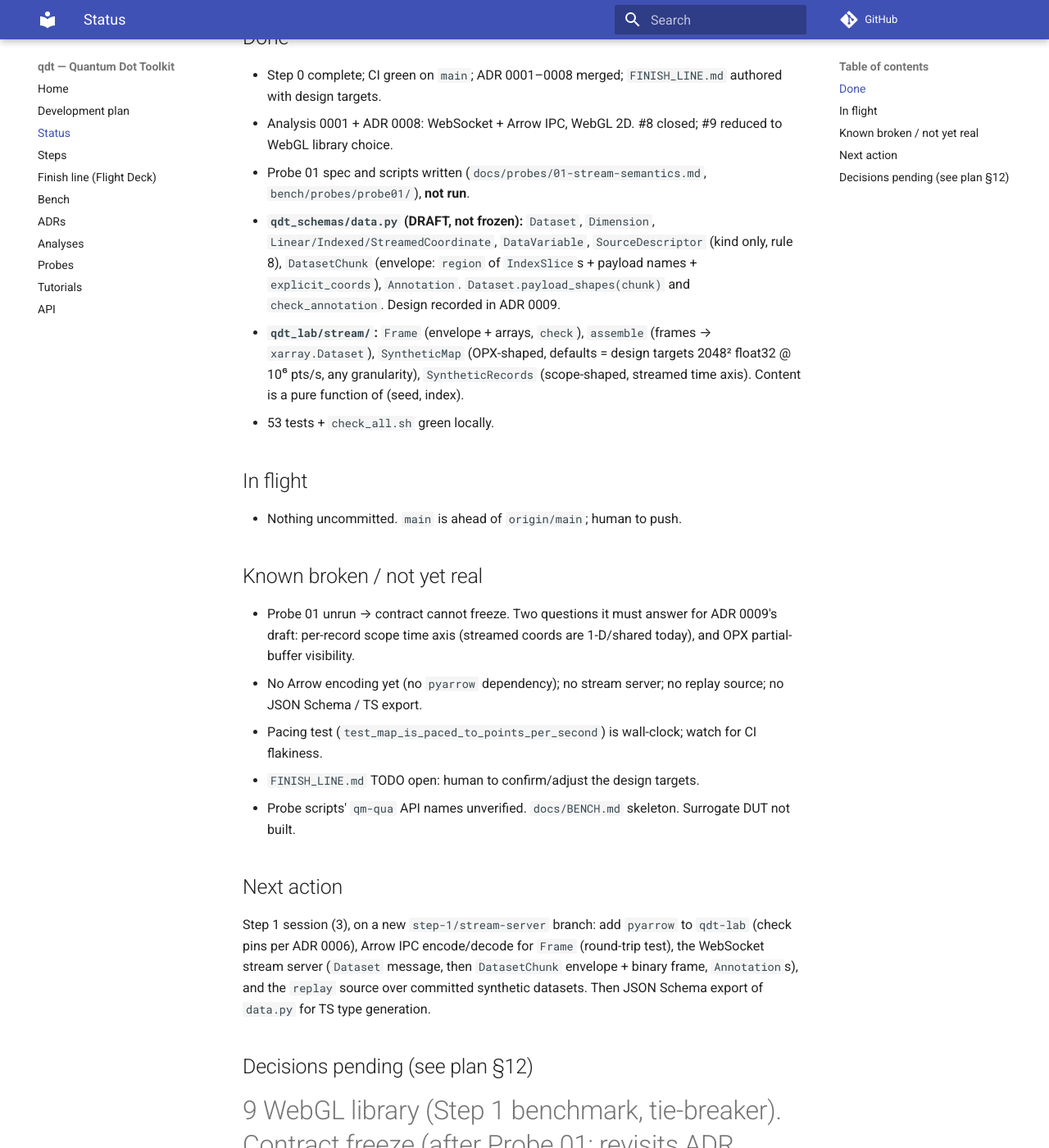
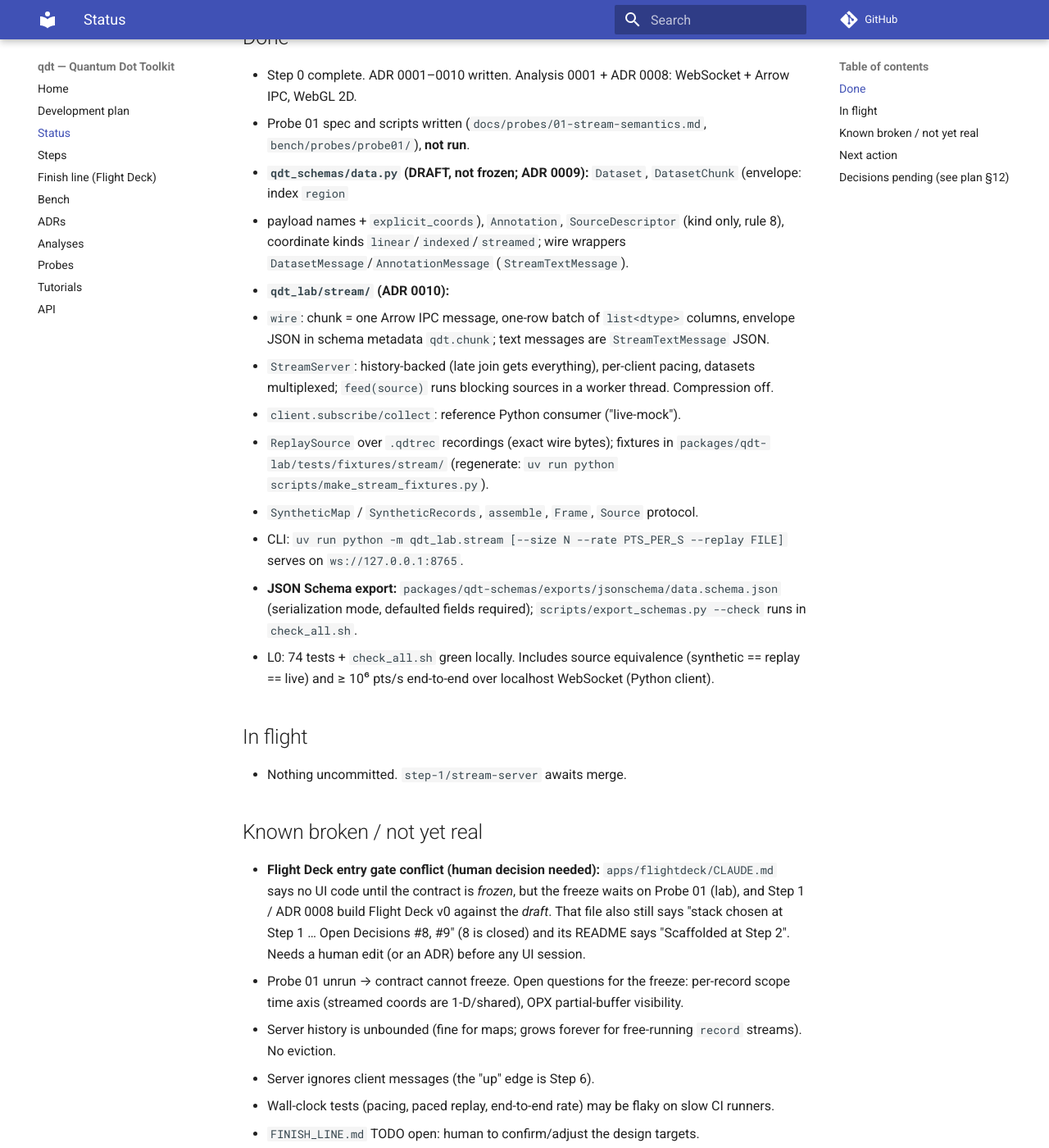
Before and after one commit to CowboyQuantum/qdt, an MkDocs documentation site: the page built from docs/STATUS.md, in a window 1280 px wide and 1400 px high, scrolled down 361 px. Shown: the whole window at 82% size. Built offline with MkDocs 1.6.1 and Material for MkDocs 9.7.7, drawn with Linux system fonts in a browser that asks for light colours; comment, search, counter and statistics services are not loaded; some of the changed text lies outside the part shown.

Commit message:
docs(adr): 0010 stream wire protocol; rewrite STATUS
Co-Authored-By: Claude Opus 5.5 <noreply@anthropic.com>

```diff
--- a/docs/STATUS.md
+++ b/docs/STATUS.md
@@ -4,38 +4,52 @@
 > A fresh session must be able to continue from this file alone.
 
 **Current step:** 1 — Dataset contract + Flight Deck v0 → `docs/steps/01-dataset-contract-and-flightdeck.md`
-**Branch:** `main` (`step-1/dataset-contract` merged locally; not pushed — pushing stays manual)
-**Last session:** 2026-10-11 — session (2): contract draft + synthetic sources; ADR 0009.
+**Branch:** `step-1/stream-server` (not yet merged to `main`; pushing stays manual)
+**Last session:** 2026-10-11 — session (3): Arrow wire codec, WebSocket stream server, replay, JSON Schema export; ADR 0010.
 
 ## Done
-- Step 0 complete; CI green on `main`; ADR 0001–0008 merged; `FINISH_LINE.md` authored with design targets.
-- Analysis 0001 + ADR 0008: WebSocket + Arrow IPC, WebGL 2D. #8 closed; #9 reduced to WebGL library choice.
+- Step 0 complete. ADR 0001–0010 written. Analysis 0001 + ADR 0008: WebSocket + Arrow IPC, WebGL 2D.
 - Probe 01 spec and scripts written (`docs/probes/01-stream-semantics.md`, `bench/probes/probe01/`), **not run**.
-- **`qdt_schemas/data.py` (DRAFT, not frozen):** `Dataset`, `Dimension`, `Linear/Indexed/StreamedCoordinate`,
-  `DataVariable`, `SourceDescriptor` (kind only, rule 8), `DatasetChunk` (envelope: `region` of `IndexSlice`s +
-  payload names + `explicit_coords`), `Annotation`. `Dataset.payload_shapes(chunk)` and `check_annotation`.
-  Design recorded in ADR 0009.
-- **`qdt_lab/stream/`:** `Frame` (envelope + arrays, `check`), `assemble` (frames → `xarray.Dataset`),
-  `SyntheticMap` (OPX-shaped, defaults = design targets 2048² float32 @ 10⁶ pts/s, any granularity),
-  `SyntheticRecords` (scope-shaped, streamed time axis). Content is a pure function of (seed, index).
-- 53 tests + `check_all.sh` green locally.
+- **`qdt_schemas/data.py` (DRAFT, not frozen; ADR 0009):** `Dataset`, `DatasetChunk` (envelope: index `region`
+  + payload names + `explicit_coords`), `Annotation`, `SourceDescriptor` (kind only, rule 8), coordinate kinds
+  `linear`/`indexed`/`streamed`; wire wrappers `DatasetMessage`/`AnnotationMessage` (`StreamTextMessage`).
+- **`qdt_lab/stream/` (ADR 0010):**
+  - `wire`: chunk = one Arrow IPC message, one-row batch of `list<dtype>` columns, envelope JSON in schema
+    metadata `qdt.chunk`; text messages are `StreamTextMessage` JSON.
+  - `StreamServer`: history-backed (late join gets everything), per-client pacing, datasets multiplexed;
+    `feed(source)` runs blocking sources in a worker thread. Compression off.
+  - `client.subscribe/collect`: reference Python consumer ("live-mock").
+  - `ReplaySource` over `.qdtrec` recordings (exact wire bytes); fixtures in `packages/qdt-lab/tests/fixtures/stream/`
+    (regenerate: `uv run python scripts/make_stream_fixtures.py`).
+  - `SyntheticMap` / `SyntheticRecords`, `assemble`, `Frame`, `Source` protocol.
+  - CLI: `uv run python -m qdt_lab.stream [--size N --rate PTS_PER_S --replay FILE]` serves on `ws://127.0.0.1:8765`.
+- **JSON Schema export:** `packages/qdt-schemas/exports/jsonschema/data.schema.json` (serialization mode,
+  defaulted fields required); `scripts/export_schemas.py --check` runs in `check_all.sh`.
+- L0: 74 tests + `check_all.sh` green locally. Includes source equivalence (synthetic == replay == live) and
+  ≥ 10⁶ pts/s end-to-end over localhost WebSocket (Python client).
 
 ## In flight
-- Nothing uncommitted. `main` is ahead of `origin/main`; human to push.
+- Nothing uncommitted. `step-1/stream-server` awaits merge.
 
 ## Known broken / not yet real
-- Probe 01 unrun → contract cannot freeze. Two questions it must answer for ADR 0009's draft: per-record
-  scope time axis (streamed coords are 1-D/shared today), and OPX partial-buffer visibility.
-- No Arrow encoding yet (no `pyarrow` dependency); no stream server; no replay source; no JSON Schema / TS export.
-- Pacing test (`test_map_is_paced_to_points_per_second`) is wall-clock; watch for CI flakiness.
+- **Flight Deck entry gate conflict (human decision needed):** `apps/flightdeck/CLAUDE.md` says no UI code until
+  the contract is *frozen*, but the freeze waits on Probe 01 (lab), and Step 1 / ADR 0008 build Flight Deck v0
+  against the *draft*. That file also still says "stack chosen at Step 1 … Open Decisions #8, #9" (8 is closed)
+  and its README says "Scaffolded at Step 2". Needs a human edit (or an ADR) before any UI session.
+- Probe 01 unrun → contract cannot freeze. Open questions for the freeze: per-record scope time axis (streamed
+  coords are 1-D/shared), OPX partial-buffer visibility.
+- Server history is unbounded (fine for maps; grows forever for free-running `record` streams). No eviction.
+- Server ignores client messages (the "up" edge is Step 6).
+- Wall-clock tests (pacing, paced replay, end-to-end rate) may be flaky on slow CI runners.
 - `FINISH_LINE.md` TODO open: human to confirm/adjust the design targets.
 - Probe scripts' `qm-qua` API names unverified. `docs/BENCH.md` skeleton. Surrogate DUT not built.
 
 ## Next action
-Step 1 session (3), on a new `step-1/stream-server` branch: add `pyarrow` to `qdt-lab` (check pins per ADR 0006),
-Arrow IPC encode/decode for `Frame` (round-trip test), the WebSocket stream server (`Dataset` message, then
-`DatasetChunk` envelope + binary frame, `Annotation`s), and the `replay` source over committed synthetic
-datasets. Then JSON Schema export of `data.py` for TS type generation.
+Human: resolve the Flight Deck entry-gate conflict above; merge `step-1/stream-server`. Then Step 1 session (4),
+on `step-1/flightdeck-v0`: scaffold `apps/flightdeck` (pnpm, TS), `pnpm gen:types` from
+`packages/qdt-schemas/exports/jsonschema/data.schema.json` with a CI drift check, a TS stream decoder
+(`StreamTextMessage` JSON + Arrow IPC chunk via `apache-arrow`), the `Source` abstraction with `replay` (reading
+`.qdtrec`) and WebSocket sources, then the WebGL 2D heatmap. Add the frontend job to CI.
 
 ## Decisions pending (see plan §12)
-#9 WebGL library (Step 1 benchmark, tie-breaker). Contract freeze (after Probe 01; revisits ADR 0009). #10 DUT design — by Step 5 entry.
+#9 WebGL library (Step 1 benchmark, tie-breaker). Contract freeze (after Probe 01; revisits ADR 0009/0010). #10 DUT design — by Step 5 entry.
```
Also changed, not shown: docs/adr/0010-stream-wire-protocol.md (added, +47 -0 lines), docs/adr/README.md (+1 -0 lines).
